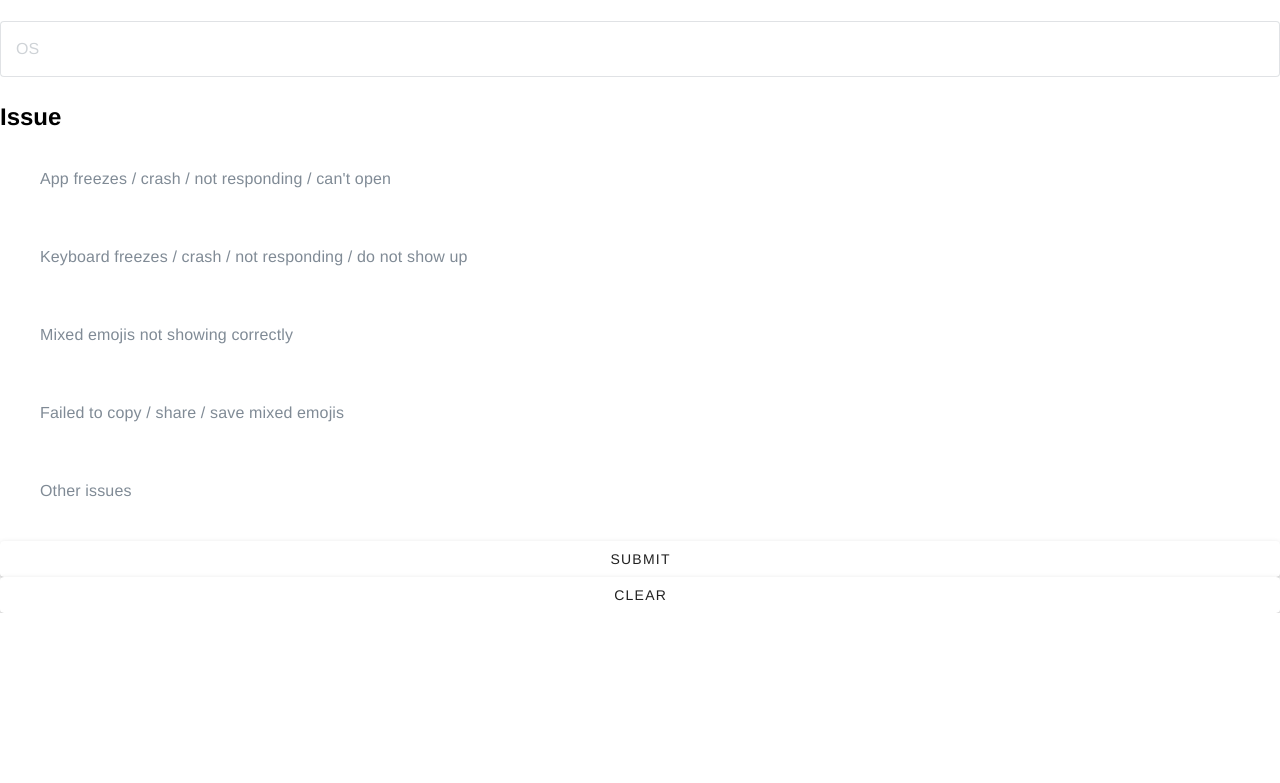
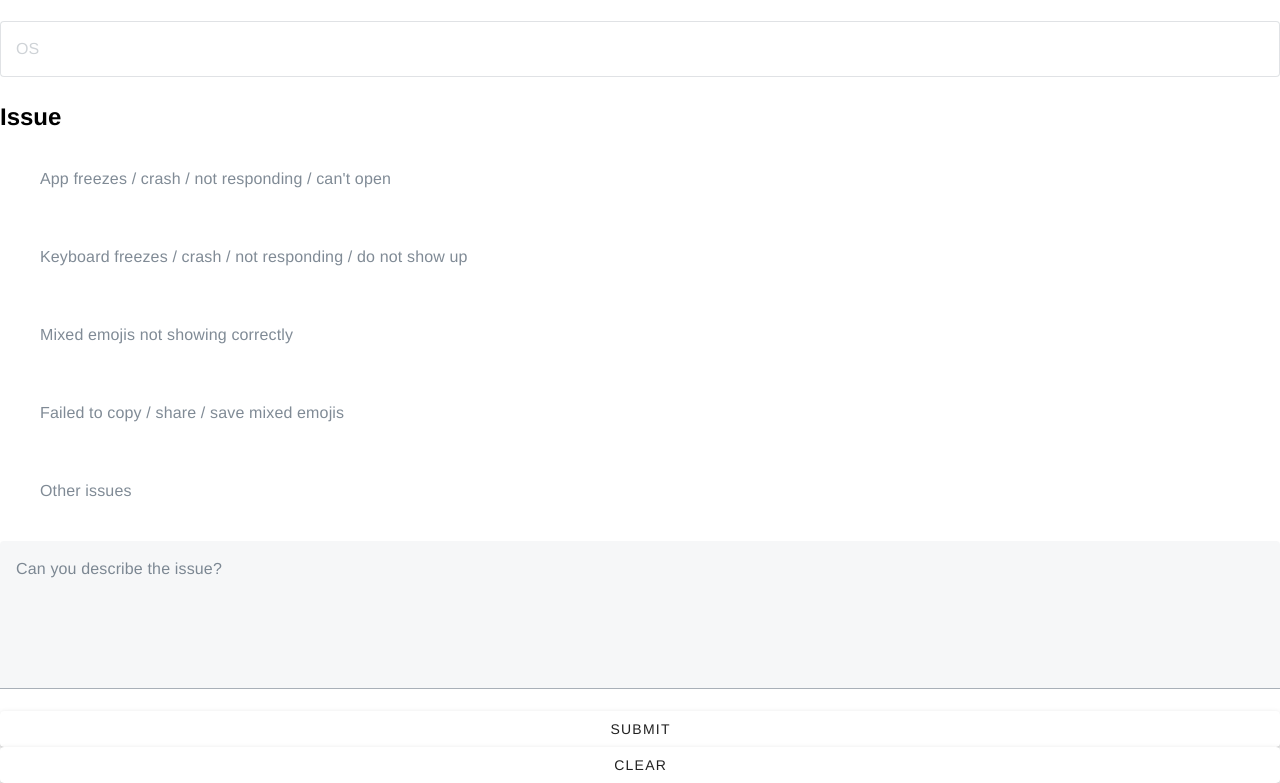
Before and after one commit to VardyNg/emoji-kitchen-keyboard-support-web, a Vue app: page / in a window 1280 px wide. Shown: the part 550-1333 px from the top of the page. Before the commit the page ends 1163 px from the top, so only its background shows below. Built offline with nearby package versions, Linux system fonts and the light colour scheme.

Commit message:
add TextArea to receive description of the problem

```diff
--- a/src/components/Support.vue
+++ b/src/components/Support.vue
@@ -32,6 +32,8 @@
         :value="issueType"
       />
     </div>
+    <v-textarea label="Can you describe the issue?"></v-textarea>
+
     <v-btn
       block
       @click="submit"
```
